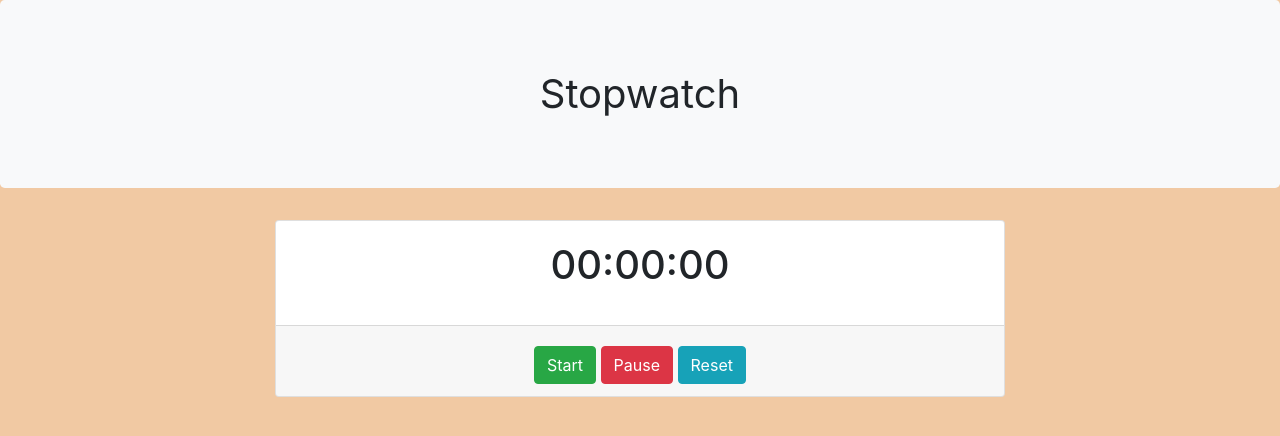
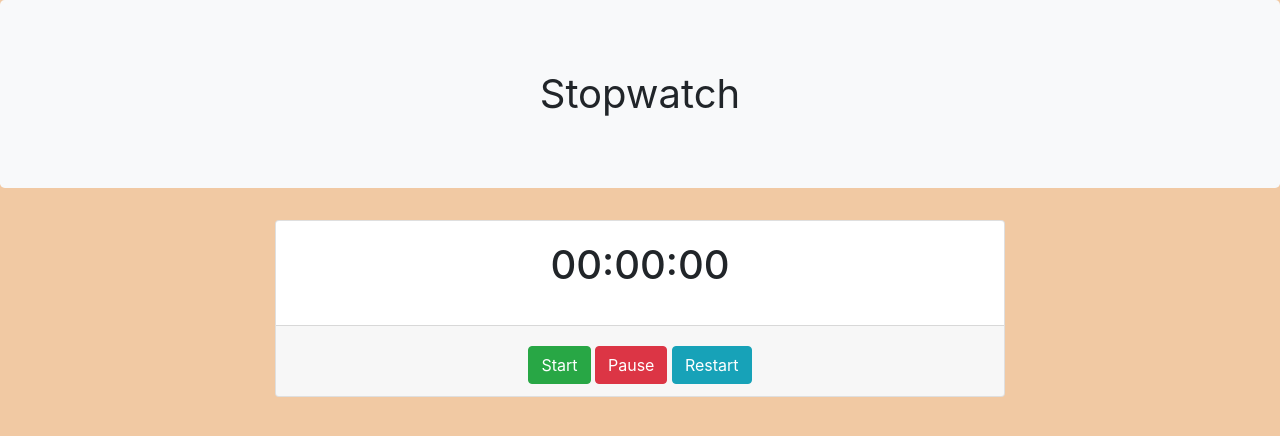
Before and after one commit to nomadeprogramador/Stopwatch, a plain HTML site: page index.html in a window 1280 px wide. Drawn offline with nearby package versions, Linux system fonts and the light colour scheme.

Commit message:
Update index.html

```diff
--- a/index.html
+++ b/index.html
@@ -26,7 +26,7 @@
                         <div id='button' class=" mt-2">
                             <a id ='start'class='btn btn-success md-2' href="#" >Start  </a>
                             <a id='pause'class='btn btn-danger' href="#"> Pause </a>
-                            <a id='reset' class='btn btn-info' href="#"> Reset  </a>
+                            <a id='reset' class='btn btn-info' href="#"> Restart  </a>
                         </div>
                 </div>
             </div>
```
